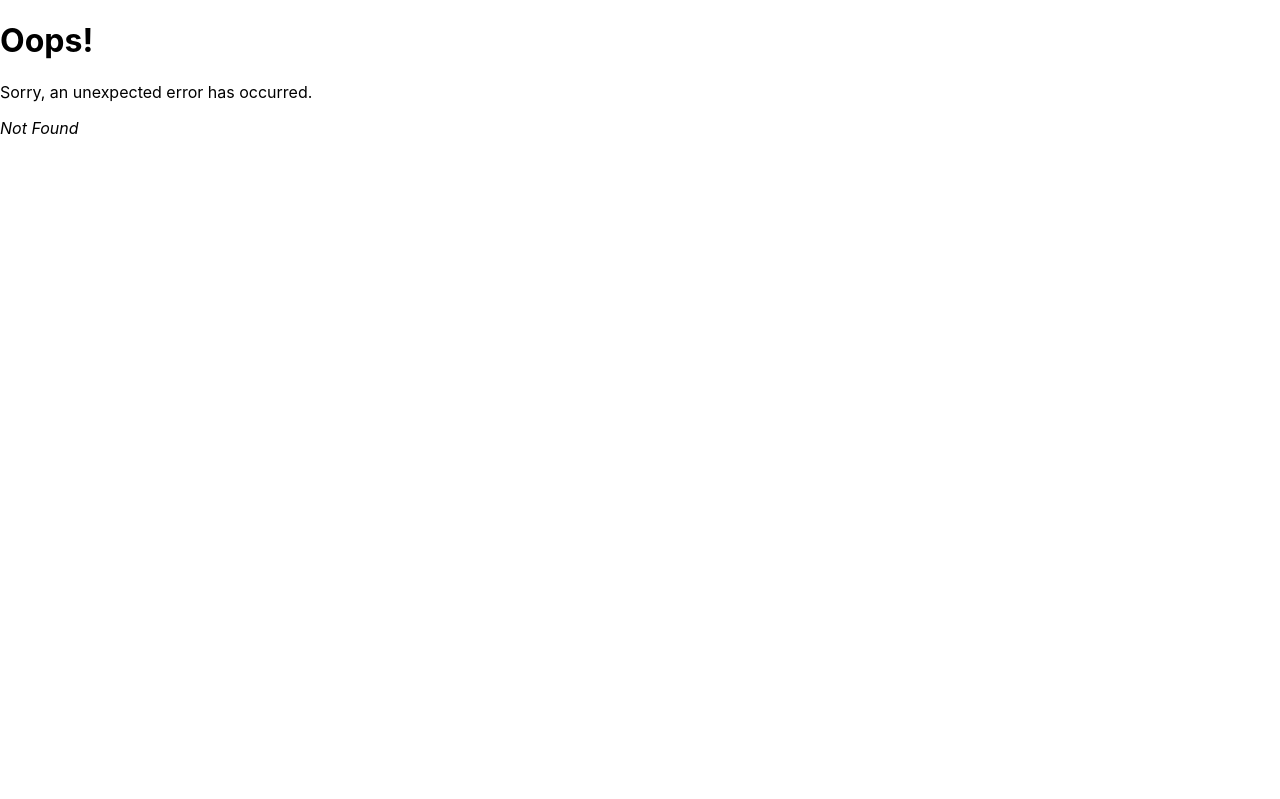
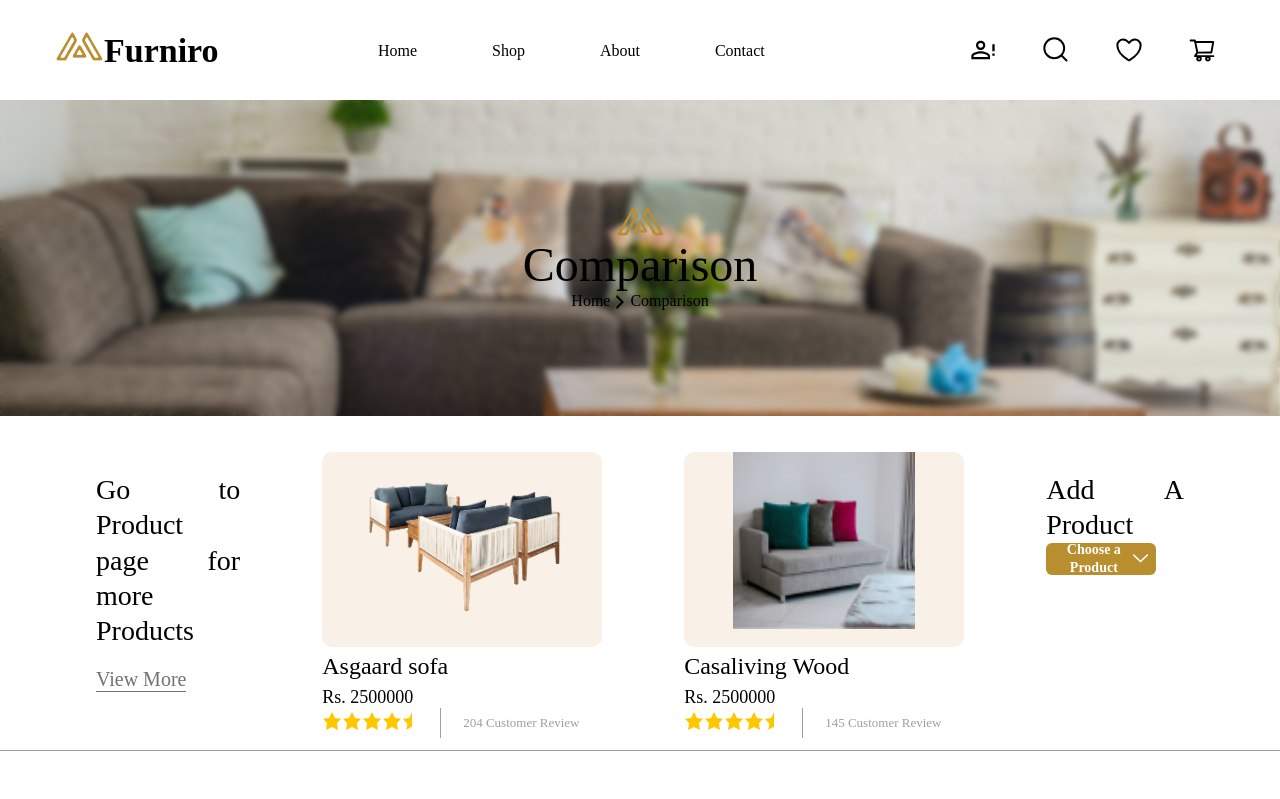
Before and after one commit to etneMr/ecommerce, a React (Create React App) app: page /product-compare/product-1 in a window 1280 px wide. Before the commit this address had no page. Shown: the top 799 px of the page. Built offline with nearby package versions, Linux system fonts and the light colour scheme.

Commit message:
ECO-ProductComparison add Banner & product head content

```diff
--- a/src/presentation/components/ProductCard/ProductCard.jsx
+++ b/src/presentation/components/ProductCard/ProductCard.jsx
@@ -1,7 +1,7 @@
 import React from "react";
 import PropTypes from "prop-types";
 import './ProductCard.css'
-import { NavLink } from "react-router-dom";
+import { NavLink, Link } from "react-router-dom";
 
 class ProductCard extends React.Component {
     // eslint-disable-next-line no-useless-constructor
@@ -62,11 +62,11 @@ function ProductDetail({ name, description, price, basePrice, currency }) {
     );
 }
 
-function ProductHover({productId}) {
+function ProductHover({ productId }) {
     return (
         <>
             <div id="product-hover">
-                <NavLink className="product-add" to={`${productId}`}>
+                <NavLink className="product-add" to={`/shop/${productId}`}>
                     <div className="add-text">
                         Add to cart
                     </div>
@@ -80,14 +80,14 @@ function ProductHover({productId}) {
                             Share
                         </div>
                     </div>
-                    <div className="product-action-option">
+                    <Link className="product-action-option" to={`/product-compare/${productId}`}>
                         <svg xmlns="http://www.w3.org/2000/svg" width="16" height="16" viewBox="0 0 16 16" fill="none">
                             <path d="M10.08 7L11.08 8L14.52 4.55L11 1L10 2L11.8 3.8H2.00001V5.2H11.82L10.08 7ZM5.86001 9L4.86001 8L1.42001 11.5L4.91001 15L5.91001 14L4.10001 12.2H14V10.8H4.10001L5.86001 9Z" fill="white" />
                         </svg>
                         <div className="action-option">
                             Compare
                         </div>
-                    </div>
+                    </Link>
                     <div className="product-action-option">
                         <svg xmlns="http://www.w3.org/2000/svg" width="16" height="16" viewBox="0 0 16 16" fill="none">
                             <path d="M7.99973 14.0361C-5.33333 6.66667 3.99999 -1.33333 7.99973 3.72537C12 -1.33334 21.3333 6.66667 7.99973 14.0361Z" stroke="white" strokeWidth="1.8" />
--- /dev/null
+++ b/src/presentation/components/ProductComparison/ProductComparison.css
@@ -0,0 +1,128 @@
+#product-comparison {
+    margin: 0px 54px;
+    table-layout: fixed;
+    /* width: 95%; */
+}
+
+#product-comparison td {
+    /* display: inline-flex; */
+    /* display: flex; */
+    width: 25%;
+    flex-flow: nowrap column;
+    justify-content: flex-start;
+    align-items: flex-start;
+    text-align: justify;
+    vertical-align: top;
+    padding: 0px 40px;
+}
+
+#product-comparison .title-text {
+    color: #000;
+    font-family: Poppins;
+    font-size: 28px;
+    font-style: normal;
+    font-weight: 500;
+    line-height: 126.5%;
+    margin-top: 54px
+        /* 35.42px */
+}
+
+
+
+#product-comparison .view-more {
+    color: #727272;
+    font-family: Poppins;
+    font-size: 20px;
+    font-style: normal;
+    font-weight: 500;
+    line-height: normal;
+
+    border-bottom: 1px solid #727272;
+    padding-top: 20px;
+    width: fit-content;
+    block-size: fit-content;
+}
+
+#product-comparison .product-image {
+    width: 280px;
+    height: 177px;
+    flex-shrink: 0;
+    border-radius: 10px;
+    background: #F9F1E7;
+
+    align-content: center;
+    object-fit: contain;
+
+    margin-top: 34px;
+    padding-bottom: 18px;
+}
+
+#product-comparison .product-name {
+    color: #000;
+    font-family: Poppins;
+    font-size: 24px;
+    font-style: normal;
+    font-weight: 500;
+    line-height: 126.5%;
+    padding-bottom: 6px;
+    /* 30.36px */
+}
+
+#product-comparison .product-price {
+    color: #000;
+    font-family: Poppins;
+    font-size: 18px;
+    font-style: normal;
+    font-weight: 500;
+    line-height: normal;
+}
+
+#choose-product-dropdown .dropbtn {
+    display: flex;
+    height: 26px;
+    width: 80%;
+    justify-content: space-between;
+    flex-shrink: 0;
+    align-items: center;
+    flex-flow: nowrap row;
+    border-radius: 6px;
+    background: var(--primary, #B88E2F);
+
+    color: #FFF;
+    font-family: Poppins;
+    font-size: 14px;
+    font-style: normal;
+    font-weight: 600;
+    line-height: 126.5%;
+    padding: 16px 8px;
+    border: none;
+    /* 17.71px */
+}
+
+#choose-product-dropdown .choose-product-content {
+    display: flex;
+    visibility: hidden;
+    position: absolute;
+    flex-flow: column wrap;
+    /* width: 80%; */
+    background-color: #f1f1f1;
+    min-width: 160px;
+    box-shadow: 0px 8px 16px 0px rgba(0, 0, 0, 0.2);
+    z-index: 1;
+}
+
+#choose-product-dropdown a {
+    border-radius: 6px;
+    background: var(--primary, #B88E2F);
+
+    color: #FFF;
+    font-family: Poppins;
+    font-size: 14px;
+    font-style: normal;
+    font-weight: 600;
+    line-height: 126.5%;
+    padding: 16px 8px;
+    border: none;
+
+    margin-top: 5px;
+}
--- /dev/null
+++ b/src/presentation/components/ProductComparison/Productcomparison.jsx
@@ -0,0 +1,87 @@
+import React from "react";
+import './ProductComparison.css';
+import { Header, Footer } from "../common";
+import CommonBanner from "../common/CommonBanner/CommonBanner";
+import { listShoppingProducts } from "../../constants";
+import { ProductStat } from "../ProductComponent/ProductComponent";
+
+export class ProductComparison extends React.Component {
+    render() {
+        return (
+            <>
+                <Header />
+                <CommonBanner pageName="Comparison" />
+                <ProductComparisonTable product1={listShoppingProducts[0]} product2={listShoppingProducts[1]} />
+                <Footer />
+            </>
+        );
+    }
+}
+
+function ProductComparisonTable({ product1, product2 }) {
+    const ref = React.useRef(null);
+    function handleDropdownClick() {
+        if (ref.current.style.visibility === "visible") {
+            ref.current.style.visibility = "hidden";
+        } else {
+            ref.current.style.visibility = "visible";
+
+        }
+    }
+
+    function onSelected({ value }) {
+        ref.current.style.visibility = "hidden";
+    }
+
+    return (
+        <table id="product-comparison">
+            <tbody>
+                <tr aria-colspan={4} key="product-compare-header">
+                    <td>
+                        <div className="title-text">
+                            Go to Product page for more Products
+                        </div>
+                        <div className="view-more">
+                            View More
+                        </div>
+                    </td>
+                    <AboutProduct product={product1} />
+                    <AboutProduct product={product2} />
+                    <td>
+                        <div className="title-text">
+                            Add A Product
+                        </div>
+                        <div id="choose-product-dropdown">
+                            <button onClick={handleDropdownClick} className="dropbtn">
+                                Choose a Product
+                                <svg xmlns="http://www.w3.org/2000/svg" width="20" height="11" viewBox="0 0 20 11" fill="none">
+                                    <path d="M1 1L10 9.5L19 1" stroke="white" strokeWidth="2" strokeLinecap="round" />
+                                </svg>
+                            </button>
+                            <div className="choose-product-content" ref={ref}>
+                                <a href="#" onClick={onSelected}>Link 1</a>
+                                <a href="#" onClick={onSelected}>Link 2</a>
+                                <a href="#" onClick={onSelected}>Link 3</a>
+                            </div>
+                        </div>
+                    </td>
+                </tr>
+            </tbody>
+        </table>
+    );
+}
+
+function AboutProduct({ product }) {
+    return (
+        <td>
+            <img className="product-image" src={product.imageSrc} alt={product.name} />
+            <div className="product-name">
+                {product.name}
+            </div>
+            <div className="product-price">
+                Rs. {product.price}
+            </div>
+            <ProductStat views={product.views} star={product.star} />
+        </td>
+    );
+}
--- a/src/presentation/components/ProductComponent/ProductComponent.css
+++ b/src/presentation/components/ProductComponent/ProductComponent.css
@@ -72,14 +72,14 @@
     padding-bottom: 22px;
 }
 
-#product-information .product-stat {
+#product-stat {
     display: flex;
-    flex-flow: wrap row;
+    flex-flow: nowrap row;
     align-items: center;
     padding-bottom: 10px;
 }
 
-#product-information .product-reivews {
+#product-stat .product-reivews {
     height: 30px;
     text-align: center;
     margin-left: 18px;
@@ -89,7 +89,7 @@
     align-items: center;
 }
 
-#product-information .product-reviews {
+#product-stat .product-reviews {
     color: #9F9F9F;
     font-family: Poppins;
     font-size: 13px;
--- a/src/presentation/components/ProductComponent/ProductComponent.jsx
+++ b/src/presentation/components/ProductComponent/ProductComponent.jsx
@@ -96,7 +96,7 @@ function ProductInformation() {
             <div className="product-price">
                 Rs. 250,000.00
             </div>
-            <ProductStat start={4.5} views={5} />
+            <ProductStat star={4.5} views={5} />
             <div className="product-describe">
                 Setting the bar as one of the loudest speakers in its class, the Kilburn is a compact, stout-hearted hero with a well-balanced audio which boasts a clear midrange and extended highs for a sound.
             </div>
@@ -107,17 +107,17 @@ function ProductInformation() {
     );
 }
 
-function ProductStat({ start, views }) {
+export function ProductStat({ star, views }) {
     const rows = [];
     for (let i = 0; i < 5; i++) {
-        if (start >= (i + 1)) {
+        if (star >= (i + 1)) {
             rows.push(
                 <svg key={i} className="product-information-stat-star" xmlns="http://www.w3.org/2000/svg" width="20" height="20" viewBox="0 0 20 20" fill="none">
                     <path d="M10 1L13 7L19 7.75L14.88 12.37L16 19L10 16L4 19L5.13 12.37L1 7.75L7 7L10 1Z" fill="#FFC700" />
                 </svg>
             );
         } else {
-            if (start > (i)) {
+            if (star > (i)) {
                 rows.push(<svg key={i} className="product-information-stat-star" xmlns="http://www.w3.org/2000/svg" width="20" height="20" viewBox="0 0 20 20" fill="none">
                     <path d="M7.1563 7.0125L0.800049 7.9375L5.40005 12.4188L4.31255 18.75L10 15.7625V1.25L7.1563 7.0125Z" fill="#FFC700" />
                 </svg>);
@@ -129,7 +129,7 @@ function ProductStat({ start, views }) {
         }
     }
     return (
-        <div className="product-stat">
+        <div id="product-stat">
             <div className="star">
                 {rows}
             </div>
@@ -230,7 +230,7 @@ function ProductArticle({ articles }) {
     }
 
     rows.push(
-        <tr aria-rowspan={3} key="contact">
+        <tr aria-colspan={3} key="contact">
             <th className="product-article-thead">
                 Share
             </th>
@@ -269,7 +269,6 @@ function ProductArticle({ articles }) {
         <table>
             <tbody>
                 {rows}
-
             </tbody>
         </table>
     </div>);
--- a/src/presentation/components/Shop/Shop.jsx
+++ b/src/presentation/components/Shop/Shop.jsx
@@ -1,17 +1,17 @@
 import React from "react";
 import { Footer, Header } from "../common";
-import ShopBanner from "../ShopBanner/ShopBanner";
 import ShopFilter from "../ShopFilter/ShopFilter";
 import { ListProducts } from "../Home/Home";
 import { listProducts } from "../../constants";
 import './Shop.css';
+import CommonBanner from "../common/CommonBanner/CommonBanner";
 
 class Shop extends React.Component {
     render() {
         return (
             <>
                 <Header />
-                <ShopBanner />
+                <CommonBanner pageName="Shop" />
                 <ShopFilter />
                 <ProductsView />
                 <ShopBottomBanner />
@@ -95,7 +95,7 @@ function CertificateShop({ icon, title, des }) {
     return (
         <div className="certificate">
             {icon}
-            <div className="certificate-detail" style={{marginLeft: "10px"}}>
+            <div className="certificate-detail" style={{ marginLeft: "10px" }}>
                 <div className="certificate-title">{title}</div>
                 <div className="certificate-des">{des}</div>
             </div>
--- a/src/presentation/components/ShopBanner/ShopBanner.jsx
+++ /dev/null
@@ -1,15 +0,0 @@
-import React from "react";
-import './ShopBanner.css';
-
-export default function ShopBanner() {
-    return (
-        <div id="shop-banner">
-            <div className="blur-div">
-                <div className="shop-title">Shop</div>
-                <div className="shop-home">Home <svg xmlns="http://www.w3.org/2000/svg" width="20" height="20" viewBox="0 0 20 20" fill="none">
-                    <path d="M6 15L11 10L6 5L7 3L14 10L7 17L6 15Z" fill="black" />
-                </svg><span className="shop-shop"> Shop</span></div>
-            </div>
-        </div>
-    );
-}
--- a/src/presentation/components/ShopBanner/ShopBanner.css
+++ b/src/presentation/components/common/CommonBanner/CommonBanner.css
@@ -1,14 +1,14 @@
-#shop-banner {
+#common-banner {
     height: 316px;
 
-    background-image: url(../../assets/images/product2.png);
+    background-image: url(../../../assets/images/product2.png);
     background-repeat: no-repeat;
     background-size: cover;
     background-position: center;
     backdrop-filter: blur(10px);
 }
 
-#shop-banner .shop-title {
+#common-banner .common-title {
     color: #000;
     font-family: Poppins;
     font-size: 48px;
@@ -18,7 +18,7 @@
     filter: none;
 }
 
-#shop-banner .shop-home {
+#common-banner .common-home {
     color: #000;
     font-family: Poppins;
     font-size: 16px;
@@ -31,7 +31,7 @@
     align-content: center;
 }
 
-#shop-banner .shop-dash {
+#common-banner .common-dash {
     color: #000;
     font-family: Poppins;
     font-size: 16px;
@@ -41,7 +41,7 @@
     line-height: normal;
 }
 
-#shop-banner .shop-shop {
+#common-banner .common-common {
     color: #000;
     font-family: Poppins;
     font-size: 16px;
@@ -50,7 +50,7 @@
     line-height: normal;
 }
 
-#shop-banner .blur-div {
+#common-banner .blur-div {
     backdrop-filter: blur(3px);
     height: 316px;
     align-self: stretch;
@@ -60,3 +60,7 @@
     align-items: center;
     flex-flow: wrap column;
 }
+
+/* #common-banner .common-icon{
+
+} */
--- /dev/null
+++ b/src/presentation/components/common/CommonBanner/CommonBanner.jsx
@@ -0,0 +1,17 @@
+import React from "react";
+import './CommonBanner.css';
+import { ImageLogo } from "../../../constants";
+
+export default function CommonBanner({ pageName }) {
+    return (
+        <div id="common-banner">
+            <div className="blur-div">
+                <img className="common-icon" src={ImageLogo} alt="Logo" />
+                <div className="common-title">{pageName}</div>
+                <div className="common-home">Home <svg xmlns="http://www.w3.org/2000/svg" width="20" height="20" viewBox="0 0 20 20" fill="none">
+                    <path d="M6 15L11 10L6 5L7 3L14 10L7 17L6 15Z" fill="black" />
+                </svg><span className="common-common"> {pageName}</span></div>
+            </div>
+        </div>
+    );
+}
--- a/src/presentation/constants/product-data.jsx
+++ b/src/presentation/constants/product-data.jsx
@@ -20,6 +20,8 @@ export const listShoppingProducts = [
         currency: "Rp",
         imageSrc: MainImage,
         id: "product-99",
+        views: 204,
+        star: 4.7
     },
     {
         name: "Casaliving Wood",
@@ -28,6 +30,8 @@ export const listShoppingProducts = [
         currency: "Rp",
         imageSrc: MainImage2,
         id: "product-100",
+        views: 145,
+        star: 4.2
     },
 
 ]
--- a/src/presentation/routes/index.jsx
+++ b/src/presentation/routes/index.jsx
@@ -4,6 +4,7 @@ import Contact from '../components/Contact/Contact'
 import About from '../components/About/About'
 import ErrorPage from '../components/Error/Error'
 import Product from '../components/Product/Product'
+import { ProductComparison } from '../components/ProductComparison/Productcomparison'
 import {
     createBrowserRouter,
 } from "react-router-dom";
@@ -43,5 +44,10 @@ export const router = createBrowserRouter(
             element: <About />,
             errorElement: <ErrorPage />
         },
+        {
+            path: '/product-compare/:productId',
+            element: <ProductComparison />,
+            errorElement: <ErrorPage />
+        },
     ]
 );
```
Also changed, not shown: 1 other file (tests, documents, lock files or other folders).
